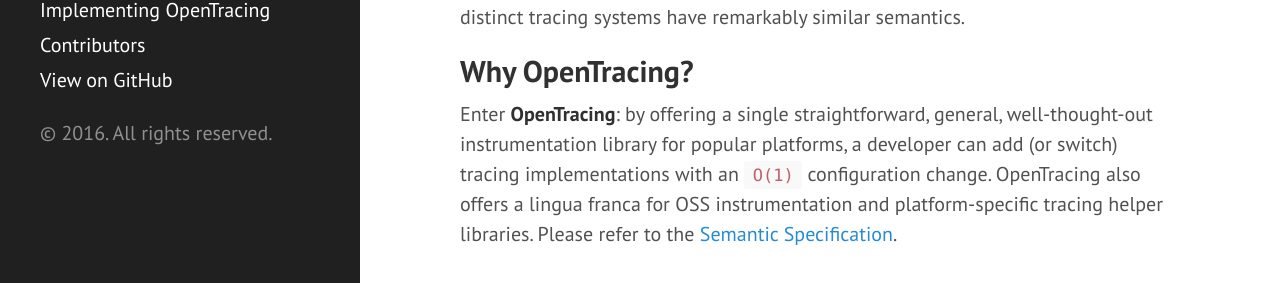
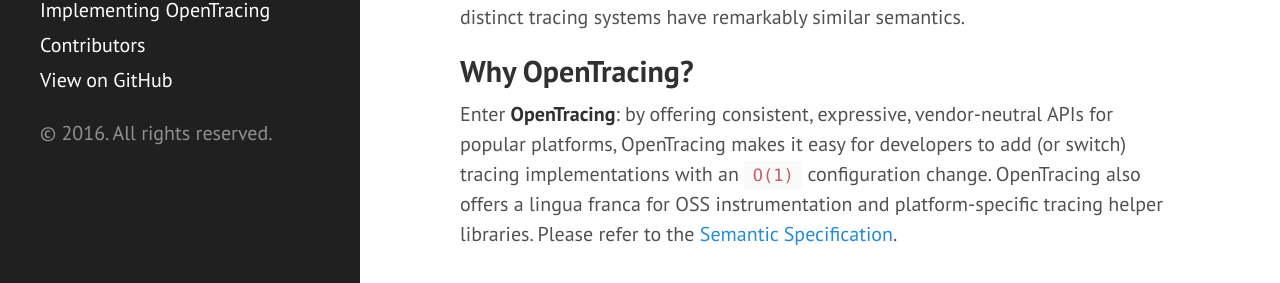
Before and after one commit to opentracing/opentracing.io, a Jekyll site: the page built from index.md, in a window 1280 px wide and 1374 px high. Shown: the part 536-819 px from the top of the window. Built offline with Jekyll 4.4.1, drawn with Linux system fonts in a browser that asks for light colours; Markdown is read by kramdown in place of the engine named in the settings.

Commit message:
Sync tagline wording with home page, emphasize "vendor-neutral"

```diff
--- a/index.md
+++ b/index.md
@@ -13,7 +13,7 @@
 
 ## Why OpenTracing?
 
-Enter **OpenTracing**: by offering a single straightforward, general, well-thought-out instrumentation library for popular platforms, a developer can add (or switch) tracing implementations with an `O(1)` configuration change. OpenTracing also offers a lingua franca for OSS instrumentation and platform-specific tracing helper libraries.  Please refer to the [Semantic Specification]({{ baseurl }}spec).
+Enter **OpenTracing**: by offering consistent, expressive, vendor-neutral APIs for popular platforms, OpenTracing makes it easy for developers to add (or switch) tracing implementations with an `O(1)` configuration change. OpenTracing also offers a lingua franca for OSS instrumentation and platform-specific tracing helper libraries.  Please refer to the [Semantic Specification]({{ baseurl }}spec).
 
 ### Language Support
 
```
